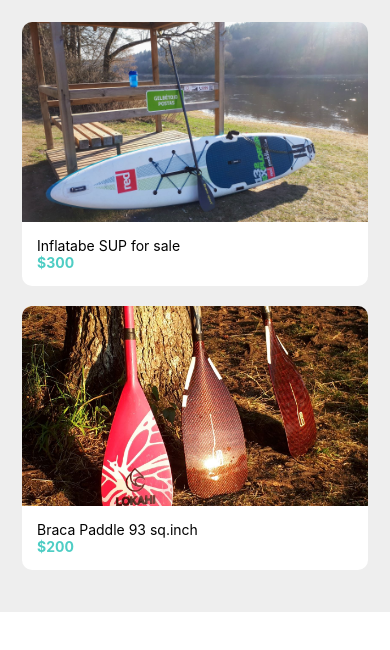
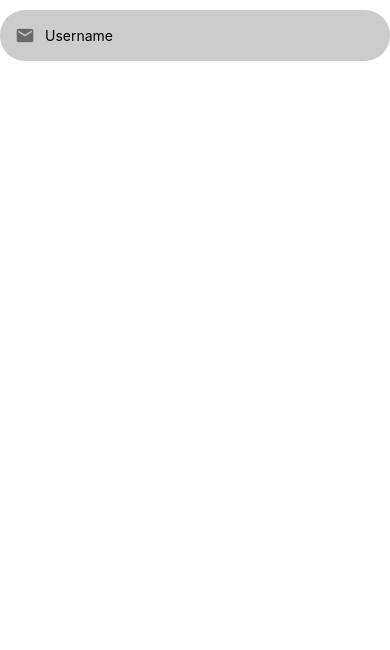
Before and after one commit to alobikov/DoneWithIt, a React Native app: screen / in a window 390 px wide. Shown: the top 650 px of the page. Built offline with nearby package versions, Linux system fonts and the light colour scheme.

Commit message:
add PrettyTextInput component

```diff
--- a/App.js
+++ b/App.js
@@ -11,11 +11,13 @@ import Screen from "./app/components/Screen";
 import ListItem from "./app/components/ListItem";
 import AccountScreen from "./app/screens/AccountScreen";
 import ListingsScreen from "./app/screens/ListingsScreen";
+import PrettyTextInput from "./app/components/PrettyTextInput";
 
 export default function App() {
   return (
     <Screen>
-      <ListingsScreen />
+      <PrettyTextInput icon="email" placeholder="Username" />
+      {/* <ListingsScreen /> */}
       {/* <AccountScreen /> */}
       {/* <ListItem title="Hello" ImageComponent={<Icon name="email" />} /> */}
       {/* <ListingDetailsScreen /> */}
--- /dev/null
+++ b/app/components/PrettyTextInput.js
@@ -0,0 +1,39 @@
+import React from "react";
+import { Platform, StyleSheet, Text, TextInput, View } from "react-native";
+import { MaterialCommunityIcons } from "@expo/vector-icons";
+import colors from "../config/colors";
+
+export default function PrettyTextInput({ icon, ...otherProps }) {
+  return (
+    <View style={styles.container}>
+      {icon && (
+        <MaterialCommunityIcons
+          name={icon}
+          size={20}
+          color={colors.midgrey}
+          style={styles.icon}
+        />
+      )}
+      <TextInput {...otherProps}></TextInput>
+    </View>
+  );
+}
+
+const styles = StyleSheet.create({
+  container: {
+    backgroundColor: colors.lgrey,
+    flexDirection: "row",
+    width: "100%",
+    padding: 15,
+    marginVertical: 10,
+    borderRadius: 25,
+  },
+  icon: {
+    marginRight: 10,
+  },
+  textInput: {
+    width: "100%",
+    fontSize: 32,
+    fontFamily: Platform.OS === "android" ? "Roboto" : "Avenir",
+  },
+});
```
Also changed, not shown: 1 other file (tests, documents, lock files or other folders).
